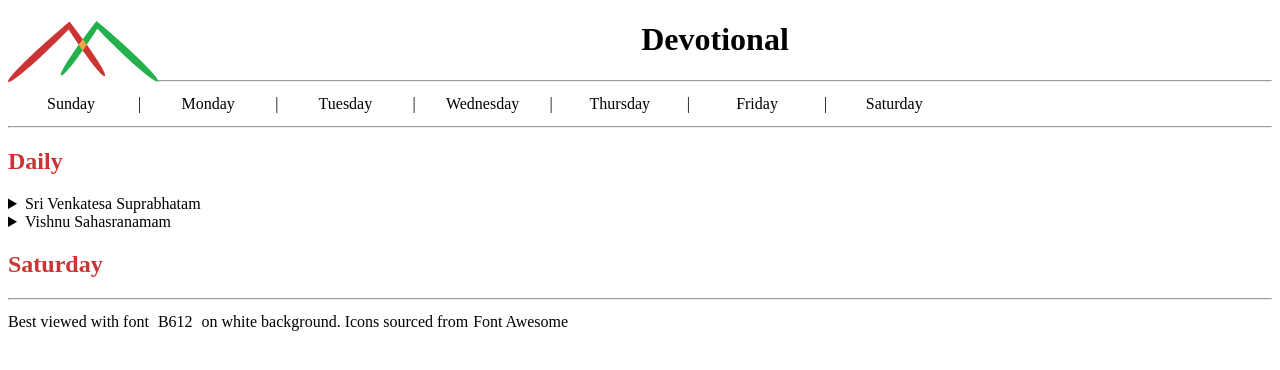
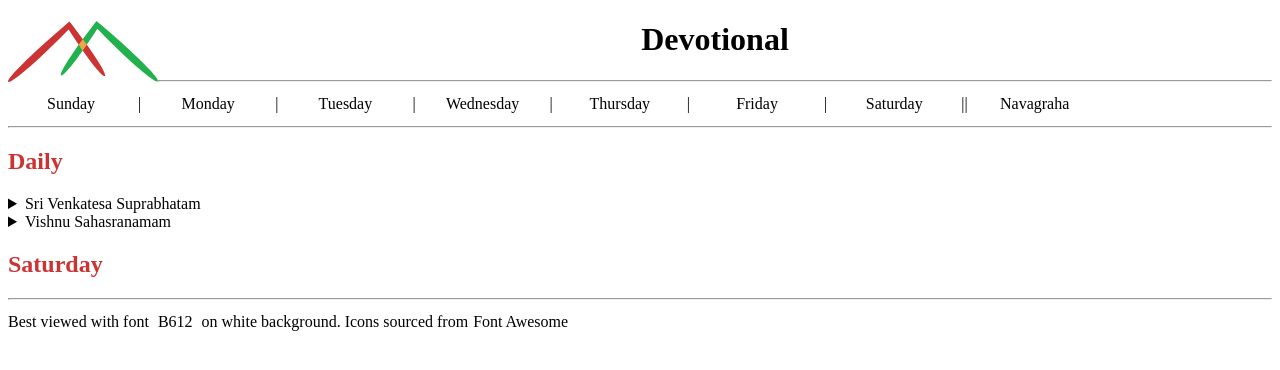
Before and after one commit to muralinarayanan/muralinarayanan.github.io, a Jekyll site: the page built from DevSaturday.html, in a window 1280 px wide. Shown: the top 370 px of the page. Built offline with Jekyll 4.4.1, drawn with Linux system fonts in a browser that asks for light colours; some web fonts are replaced.

Commit message:
Added Navagragha to layout

```diff
--- a/_layouts/Dev.html
+++ b/_layouts/Dev.html
@@ -30,7 +30,8 @@
 <a href="DevWednesday.html" style="width:116px">Wednesday</a>  |
 <a href="DevThursday.html" style="width:116px">Thursday</a> |
 <a href="DevFriday.html" style="width:116px">Friday</a> |
-<a href="DevSaturday.html" style="width:116px">Saturday</a>
+<a href="DevSaturday.html" style="width:116px">Saturday</a> ||
+<a href="Navagraha.html" style="width:116px">Navagraha</a>
 </nav>
 <hr>
 </header>
```
